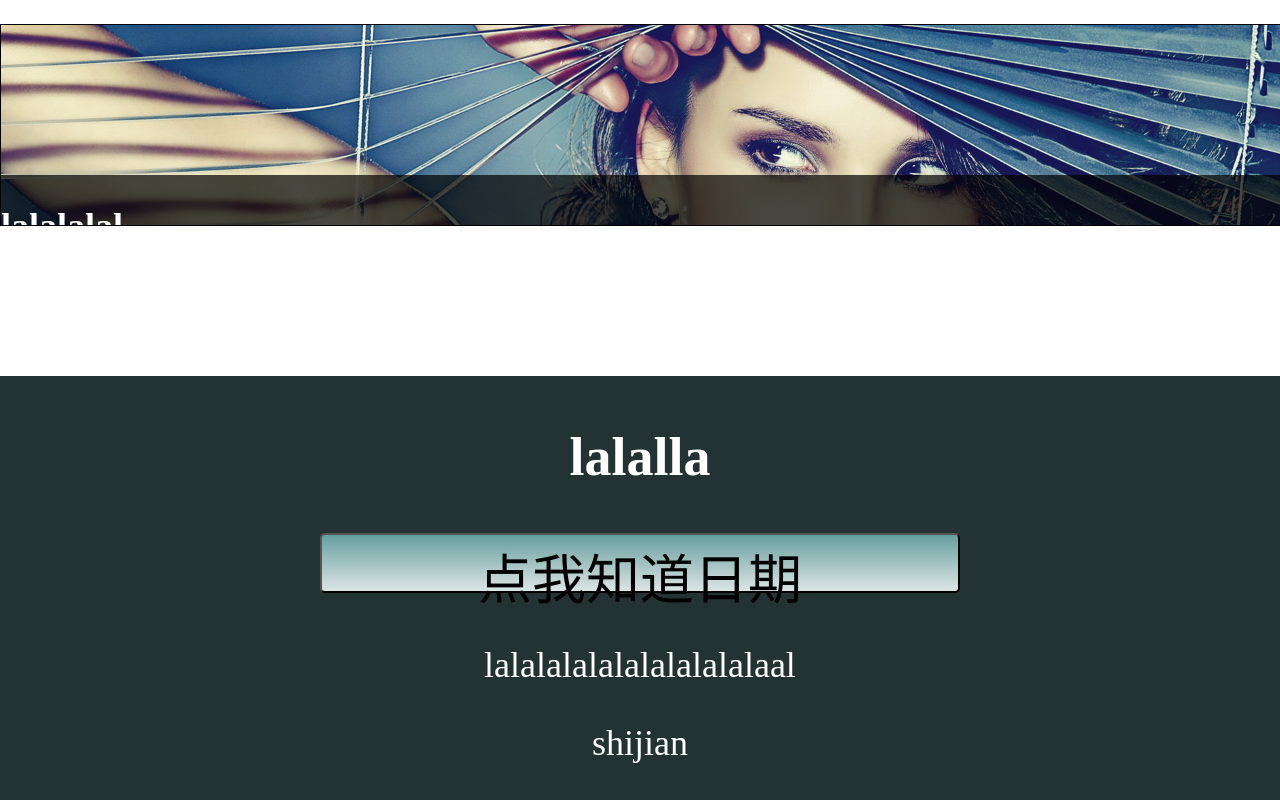
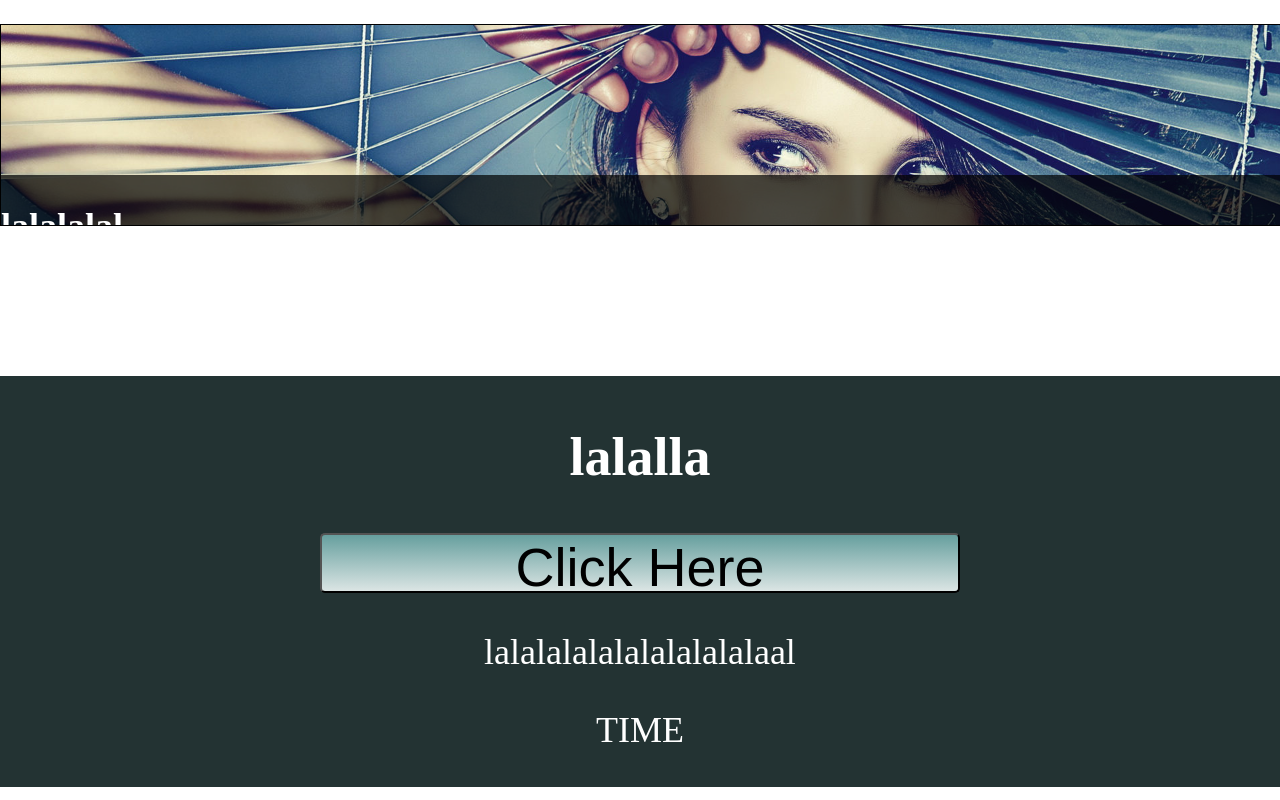
Before and after one commit to Stan1812/Display, a plain HTML site: page index.html in a window 1280 px wide. Shown: the part 8387-9187 px from the top of the page. Drawn offline with Linux system fonts and the light colour scheme.

Commit message:
change sth

```diff
--- a/index.html
+++ b/index.html
@@ -1,7 +1,7 @@
 <!DOCTYPE html>
 <html>
 <head>
-	<title>博客</title>
+	<title>Display</title>
 	<link media="screen and (min-device-width:300px) and (max-device-width:900px)" rel="stylesheet" href="phone.css" />
 
 	<link media="screen and (min-device-width:1000px) " rel="stylesheet" href="practice5.css" />
@@ -121,9 +121,9 @@
 	<div class="footer">
 
 		<div class="text"><h2  onclick="changetext(this)">lalalla</h2>
-		<button id="Btn" >点我知道日期</button>
+		<button id="Btn" >Click Here</button>
 		<p>lalalalalalalalalalalaal</p>
-		<p id="date">shijian</p>
+		<p id="date">TIME</p>
 
 		</div>
 	</div>
```
